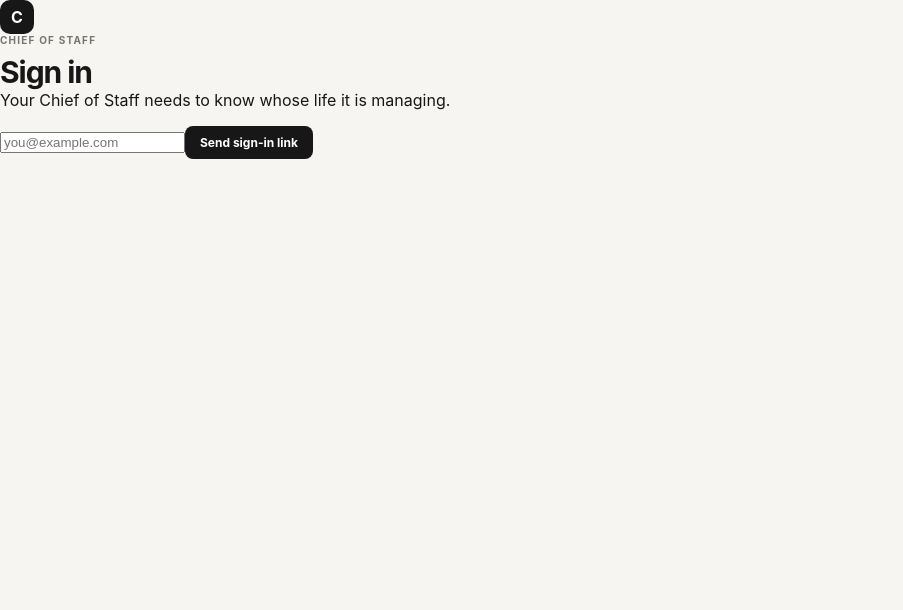
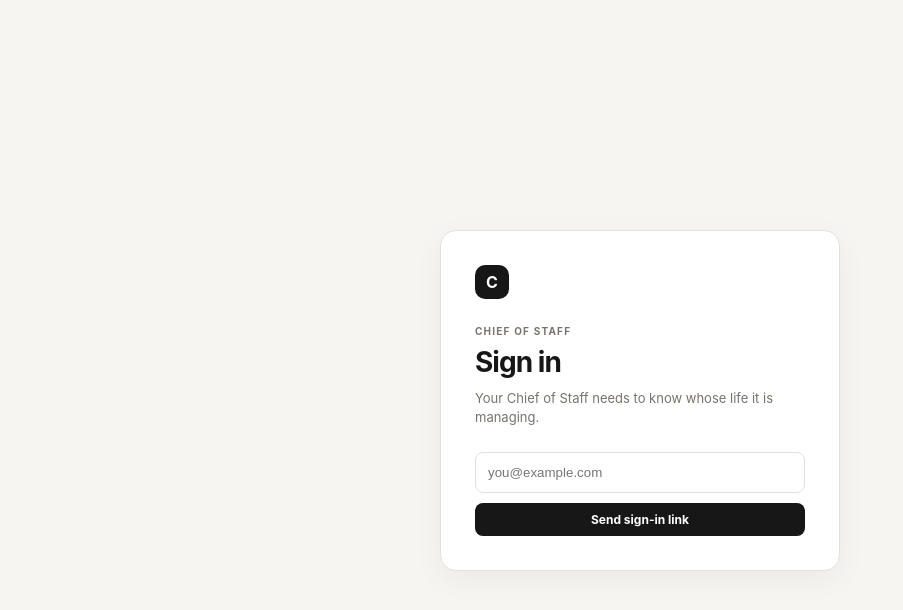
Before and after one commit to dallastharvey/chief_of_staff, a Next.js app: page /login in a window 1280 px wide. Shown: the top 610 px of the page, without its empty margins (0-903 px from the left). Built offline with nearby package versions, Linux system fonts and the light colour scheme; no server answers.

Commit message:
Style authentication and empty states

```diff
--- a/app/globals.css
+++ b/app/globals.css
@@ -63,3 +63,12 @@
   .grid { grid-template-columns: 1fr; }
   h1 { font-size: 25px; }
 }
+.empty { color: var(--muted); font-size: 12px; padding: 24px 0; }
+.login-shell { min-height: 100vh; display: grid; place-items: center; background: var(--bg); }
+.login-card { width: min(400px, calc(100% - 36px)); background: white; border: 1px solid var(--line); border-radius: 16px; padding: 34px; box-shadow: 0 8px 30px rgba(20,20,20,.05); }
+.login-card .brand-mark { display: grid; margin-bottom: 26px; }
+.login-card h1 { margin: 0 0 10px; font-size: 28px; }
+.login-copy { color: var(--muted); font-size: 13px; line-height: 1.5; margin-bottom: 24px; }
+.login-card form { display: grid; gap: 10px; }
+.login-card input { border: 1px solid var(--line); border-radius: 8px; padding: 12px; outline: none; }
+.sent { background: #f4f2ed; border-radius: 8px; padding: 14px; font-size: 12px; }
```
